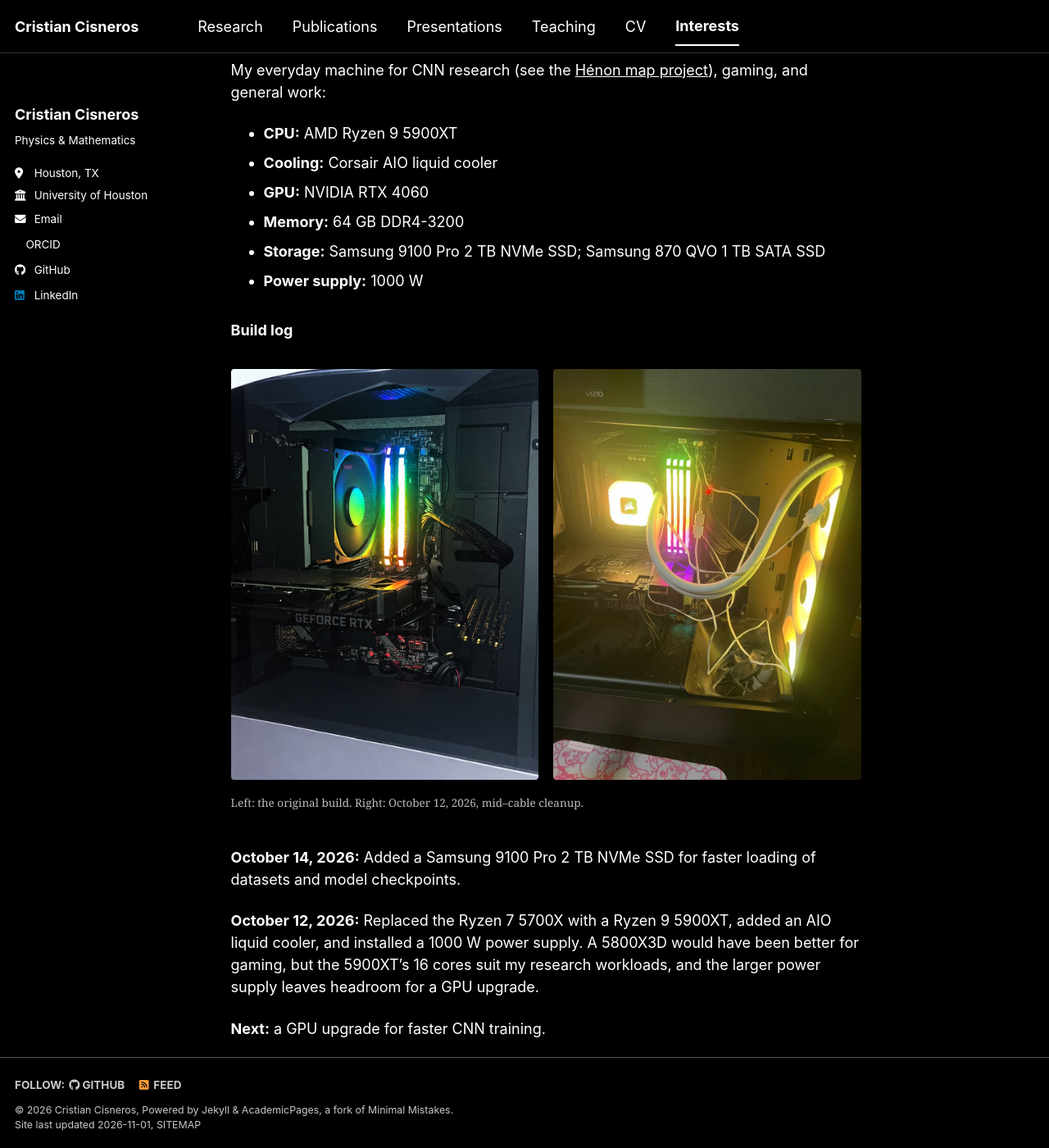
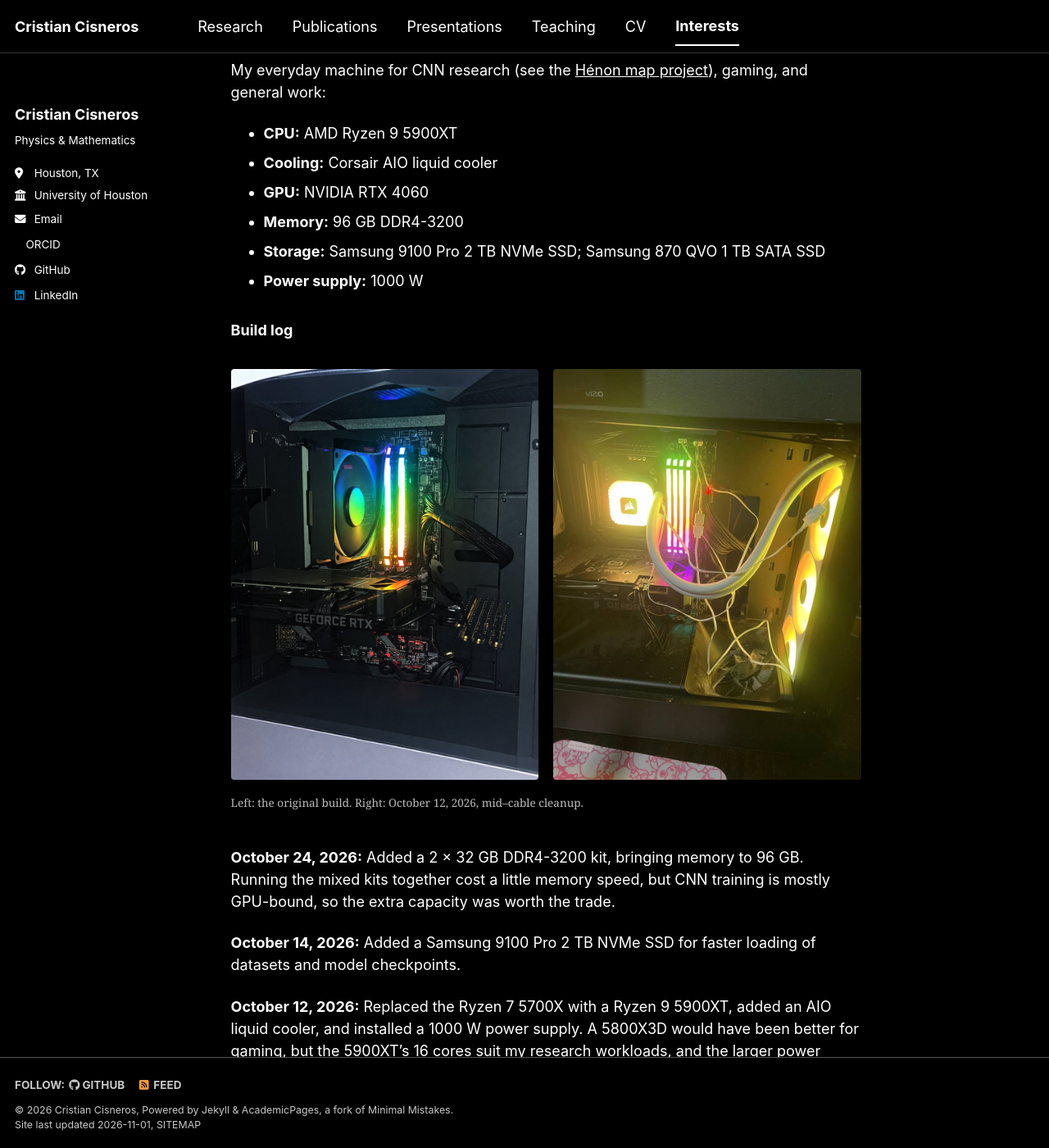
Before and after one commit to cristiancisneros06/cristiancisneros06.github.io, a Jekyll site: the page built from _pages/interests.md, in a window 1280 px wide and 1400 px high, scrolled down 438 px. Shown: the whole window at 82% size. Built offline with Jekyll 4.4.1, drawn with Linux system fonts in a browser that asks for light colours; a style sheet for code colours, icons or effects is not loaded.

Commit message:
Interests: 96 GB RAM upgrade (Oct 24, 2026)
Co-Authored-By: Claude Opus 5.5 <noreply@anthropic.com>
Claude-Session: https://claude.ai/code/session_01D8kTgMpBNy4MnVksjFTmDy

```diff
--- a/_pages/interests.md
+++ b/_pages/interests.md
@@ -23,7 +23,7 @@ My everyday machine for CNN research (see the [Hénon map project](/portfolio/he
 * **CPU:** AMD Ryzen 9 5900XT
 * **Cooling:** Corsair AIO liquid cooler
 * **GPU:** NVIDIA RTX 4060
-* **Memory:** 64 GB DDR4-3200
+* **Memory:** 96 GB DDR4-3200
 * **Storage:** Samsung 9100 Pro 2 TB NVMe SSD; Samsung 870 QVO 1 TB SATA SSD
 * **Power supply:** 1000 W
 
@@ -35,6 +35,8 @@ My everyday machine for CNN research (see the [Hénon map project](/portfolio/he
   <figcaption>Left: the original build. Right: October 12, 2026, mid–cable cleanup.</figcaption>
 </figure>
 
+**October 24, 2026:** Added a 2 × 32 GB DDR4-3200 kit, bringing memory to 96 GB. Running the mixed kits together cost a little memory speed, but CNN training is mostly GPU-bound, so the extra capacity was worth the trade.
+
 **October 14, 2026:** Added a Samsung 9100 Pro 2 TB NVMe SSD for faster loading of datasets and model checkpoints.
 
 **October 12, 2026:** Replaced the Ryzen 7 5700X with a Ryzen 9 5900XT, added an AIO liquid cooler, and installed a 1000 W power supply. A 5800X3D would have been better for gaming, but the 5900XT's 16 cores suit my research workloads, and the larger power supply leaves headroom for a GPU upgrade.
```
